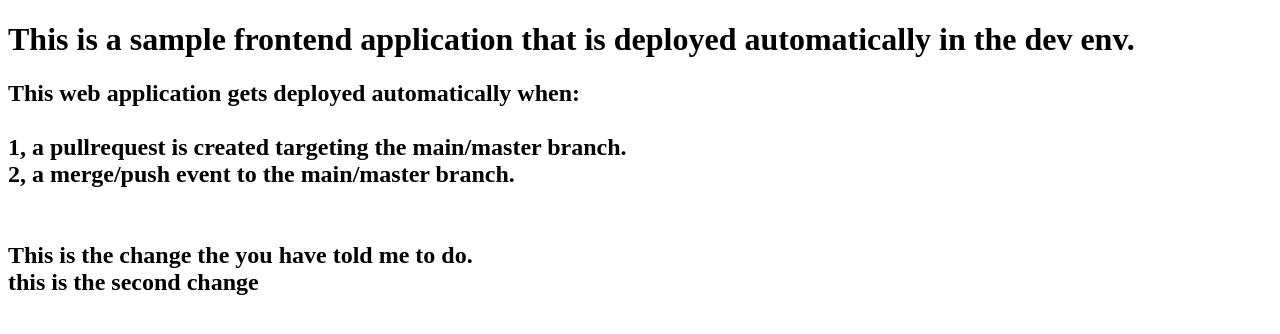
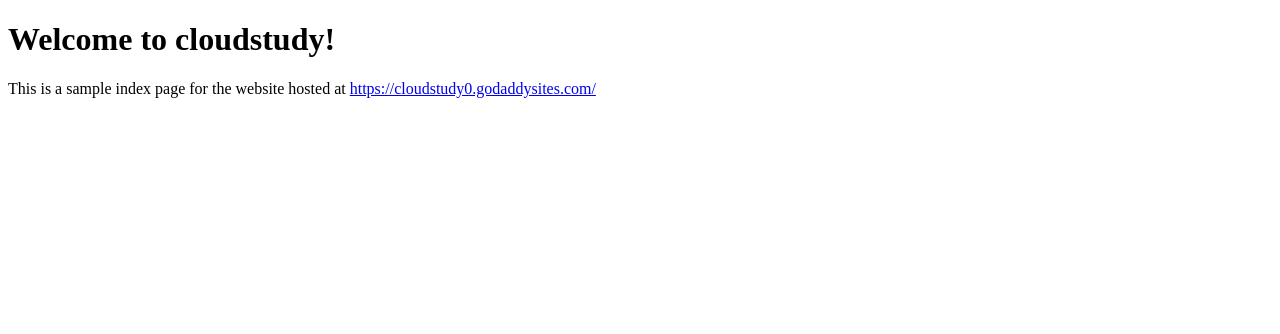
Before and after one commit to Ameer-clk/devops, a plain HTML site: page jenkins/index.html in a window 1280 px wide. Drawn offline with Linux system fonts and the light colour scheme.

Commit message:
Update index.html

```diff
--- a/jenkins/index.html
+++ b/jenkins/index.html
@@ -1,21 +1,10 @@
-<!doctype html>
+<!DOCTYPE html>
 <html>
-  <head>
-    <title>Hi there how are you doing</title>
-    <meta charset="utf-8" />
-  </head>
-  <body>
-    <h1>
-      This is a sample frontend application that is deployed automatically in the dev env.
-    </h1>
-    <h2>
-      This web application gets deployed automatically when:<br>
-      <br>
-      1, a pullrequest is created targeting the main/master branch.<br>
-      2, a merge/push event to the main/master branch.<br><br><br>
-
-      This is the change the you have told me to do.<br>
-      this is the second change
-    </h2>
-  </body>
+<head>
+    <title>cloudstudy</title>
+</head>
+<body>
+    <h1>Welcome to cloudstudy!</h1>
+    <p>This is a sample index page for the website hosted at <a href="https://cloudstudy0.godaddysites.com/">https://cloudstudy0.godaddysites.com/</a></p>
+</body>
 </html>
```
